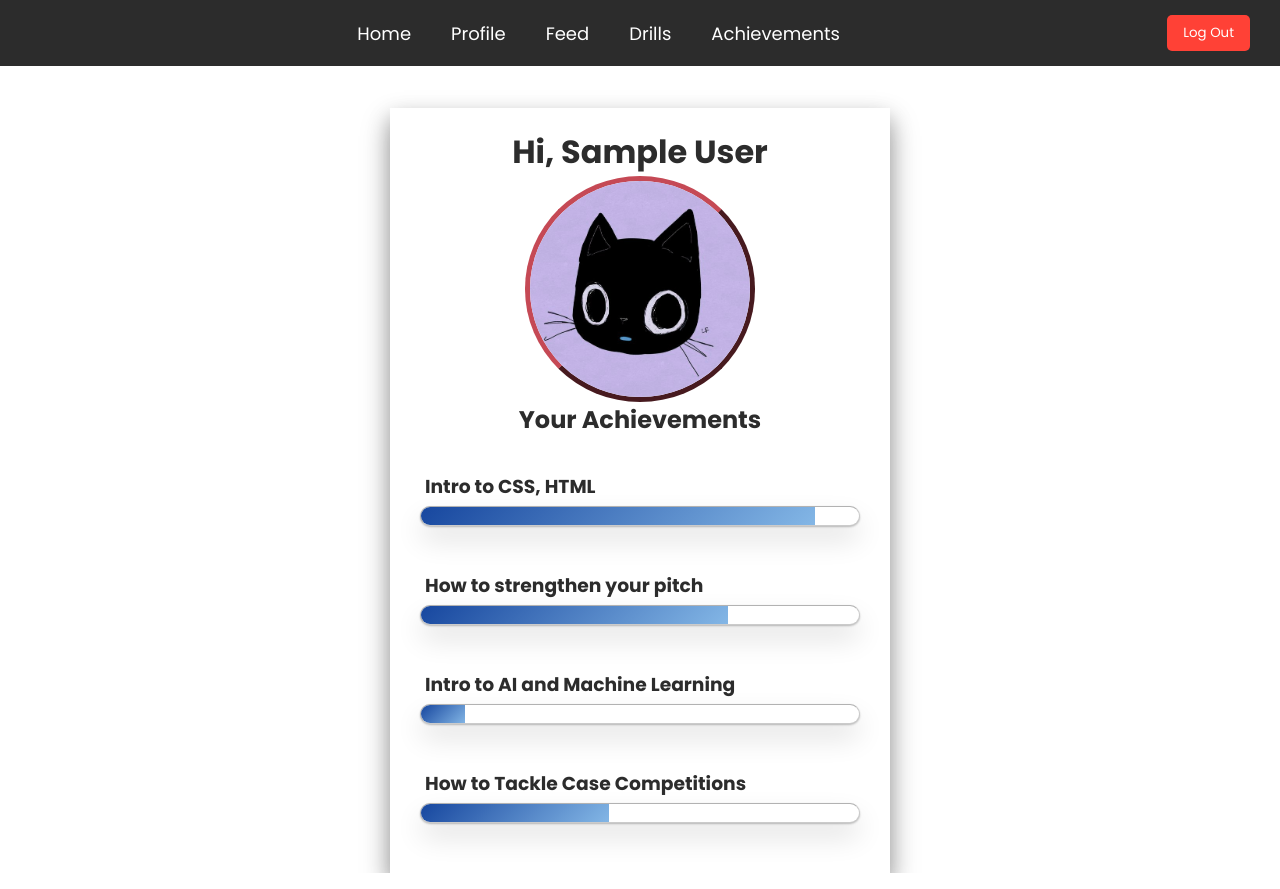
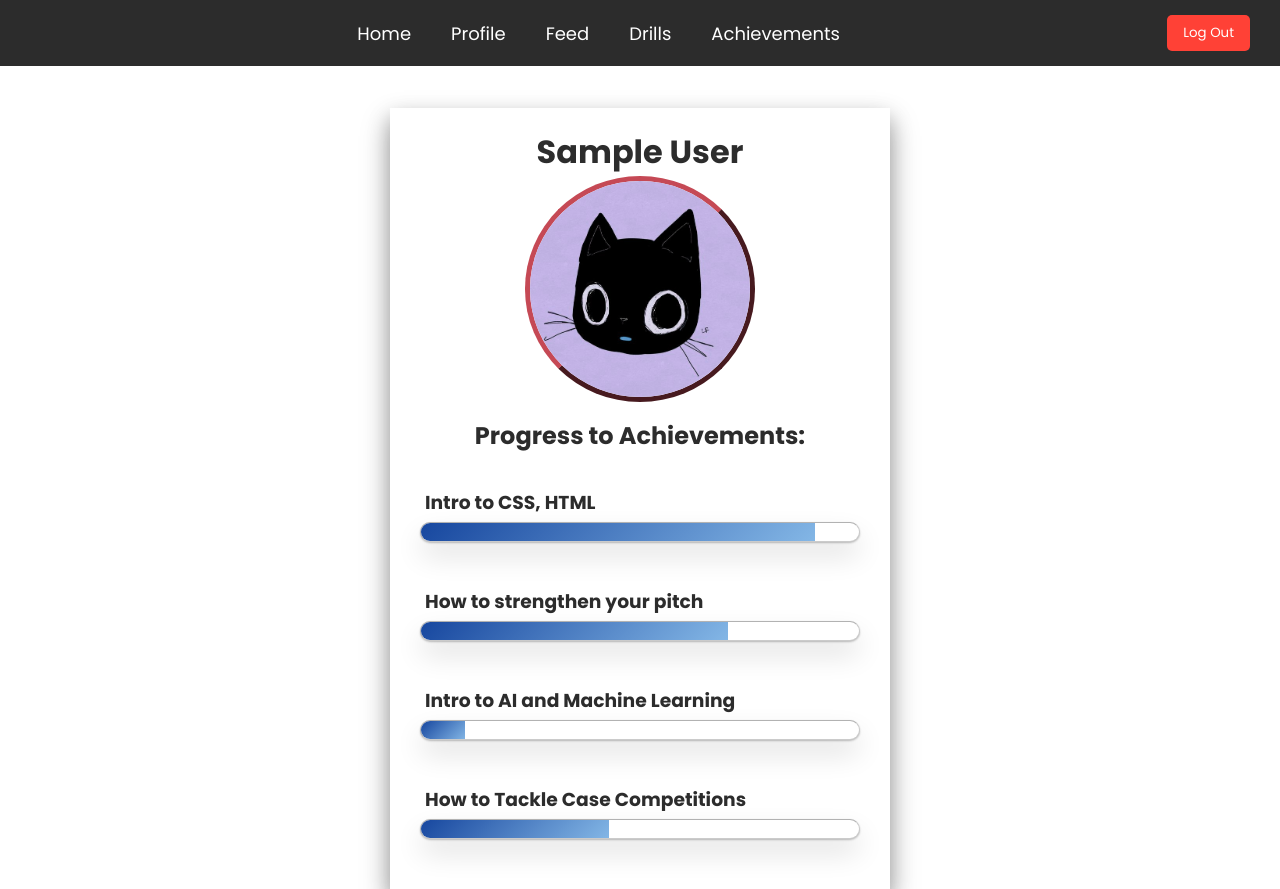
Before and after one commit to parora54/ignition-hacks-v5, a React (Vite) app in the folder client/: page /achievements in a window 1280 px wide. Built offline with nearby package versions, Linux system fonts and the light colour scheme; sample sign-in values are in the browser's storage.

Commit message:
add: minor style change

```diff
--- a/client/src/Achievements.jsx
+++ b/client/src/Achievements.jsx
@@ -7,11 +7,11 @@ export default function Achievements() {
   return (
     <div className={styles.wrapper}>
       <div className={styles.profile}>
-        <h1>Hi, {user.name}</h1>
+        <h1>{user.name}</h1>
         <img src="/assets/pic.jpg" alt="Profile Picture" />
       </div>
 
-      <h2>Your Achievements</h2>
+      <h2>Progress to Achievements:</h2>
       <ul className={styles.achievementList}>
         <li>
           <h3>Intro to CSS, HTML</h3>
--- a/client/src/styles/Achievements.module.css
+++ b/client/src/styles/Achievements.module.css
@@ -12,6 +12,7 @@
 
 .profile {
     text-align: center;
+    margin-bottom: 1em;
 }
 
 .profile img {
```
